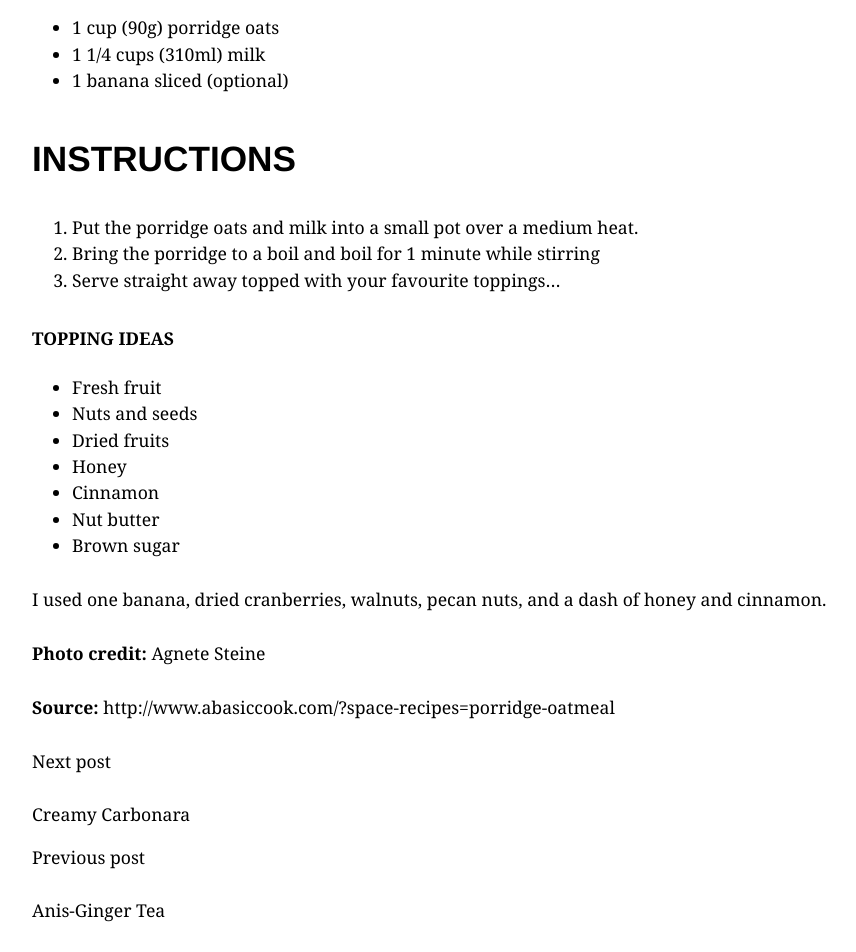
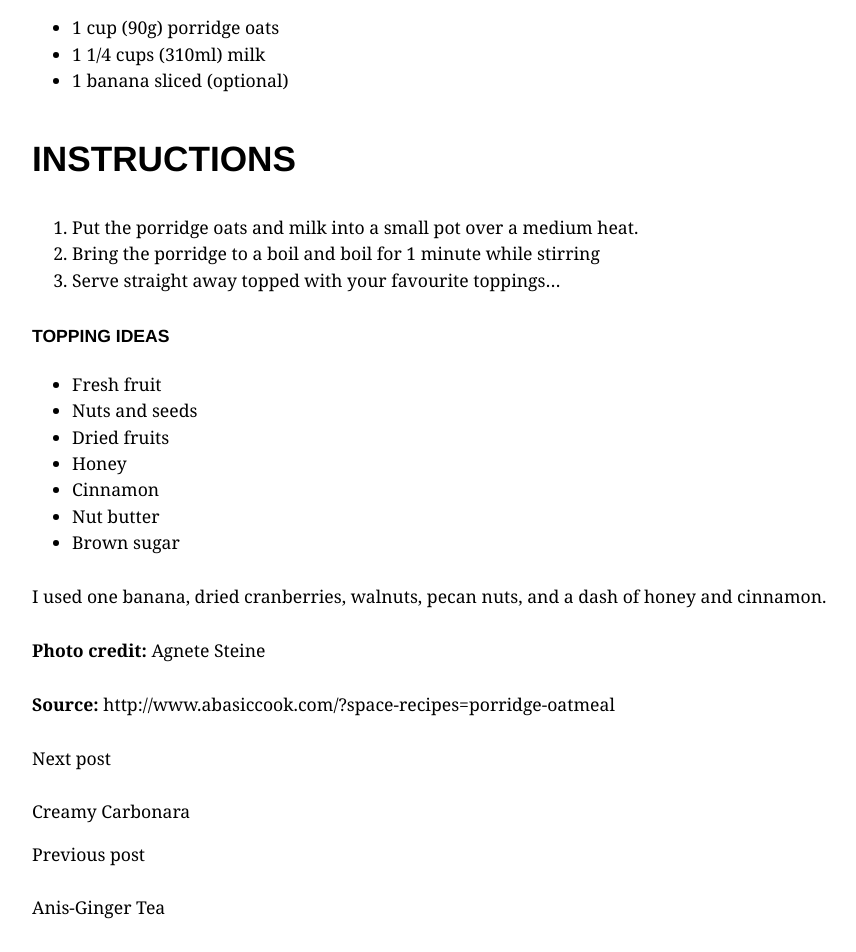
Before and after one commit to AgneteSteine/agnetesteine.github.io, a Jekyll site: the page built from _recipes/recipe2.markdown, in a window 1280 px wide. Shown: the part 1007-1959 px from the top of the page, without its empty margins (208-1064 px from the left). Built offline with Jekyll 4.4.1, drawn with Linux system fonts in a browser that asks for light colours.

Commit message:
H4 font family

```diff
--- a/assets/css/recipes.css
+++ b/assets/css/recipes.css
@@ -36,6 +36,10 @@ h2,h3 {
   font-family: Helvetica, sans-serif;
   color:black;
   font-size: 2.0em;
+}
+
+h4 {
+  font-family: Helvetica, sans-serif;
 }
 
 .content {
```
